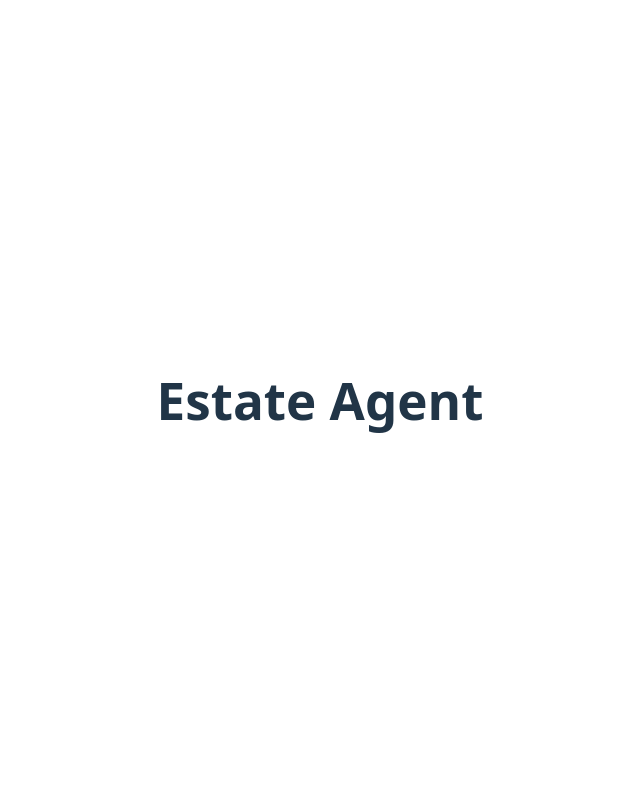
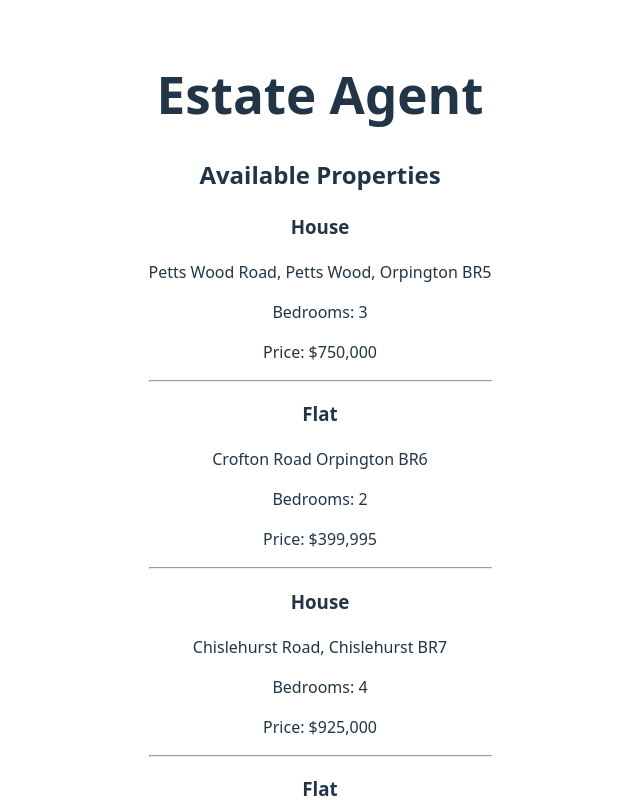
Before and after one commit to szosola/react-final-coursework, a React (Vite) app in the folder client-estate-site/: page / in a window 1280 px wide. Shown: the top 800 px of the page, without its empty margins (320-960 px from the left). Built offline with nearby package versions, Linux system fonts and the light colour scheme.

Commit message:
Load and display properties from JSON data

```diff
--- a/client-estate-site/src/App.jsx
+++ b/client-estate-site/src/App.jsx
@@ -1,9 +1,11 @@
 import './App.css';
+import SearchPage from './pages/SearchPage';
 
 function App() {
   return (
     <>
      <h1>Estate Agent</h1>
+     <SearchPage />
     </>
   )
 }
--- /dev/null
+++ b/client-estate-site/src/pages/SearchPage.jsx
@@ -0,0 +1,21 @@
+import propertiesData from "../data/properties.json"
+
+function SearchPage() {
+  return (
+    <div>
+      <h2>Available Properties</h2>
+
+      {propertiesData.properties.map((property) => (
+        <div>
+          <h3>{property.type}</h3>
+          <p>{property.location}</p>
+          <p>Bedrooms: {property.bedrooms}</p>
+          <p>Price: ${property.price.toLocaleString()}</p>
+          <hr />
+        </div>
+      ))}
+    </div>
+  );
+}
+
+export default SearchPage;
```
